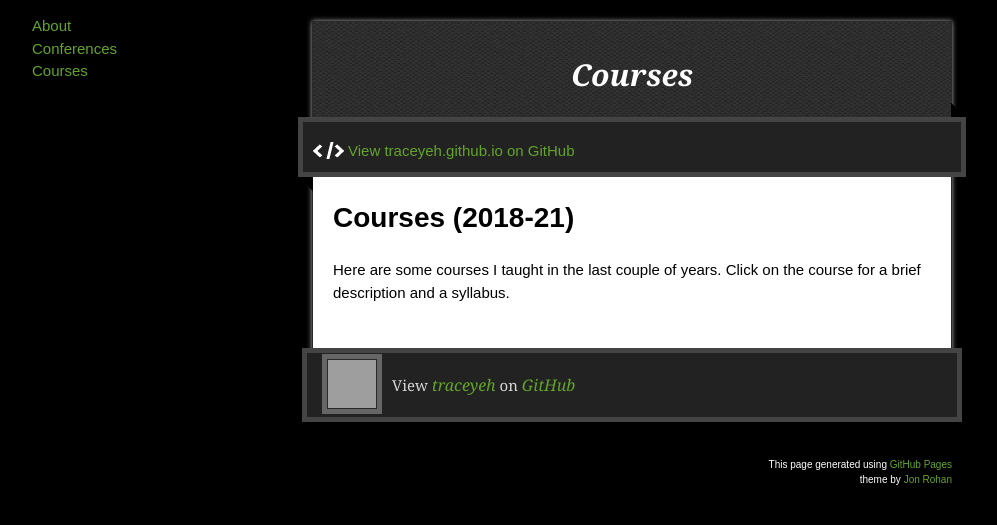
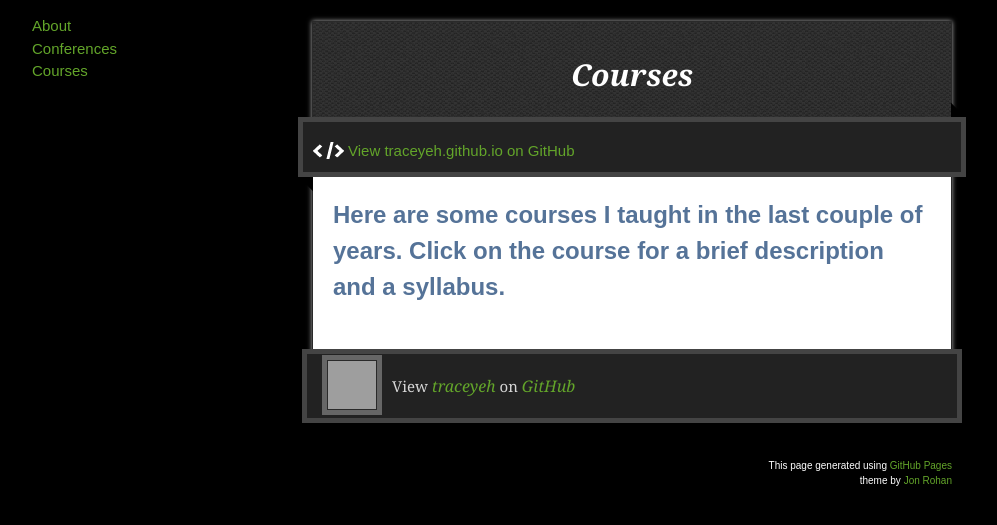
Before and after one commit to traceyeh/traceyeh.github.io, a Jekyll site: the page built from docs/courses/courses.md, in a window 1280 px wide. Shown: the top 525 px of the page, without its empty margins (8-1005 px from the left). Built offline with Jekyll 4.4.1, drawn with Linux system fonts in a browser that asks for light colours; the repository's description, which GitHub fills in, is left out; grey boxes are pictures that could not be loaded.

Commit message:
Small changes to course and conference pages

```diff
--- a/docs/courses/courses.md
+++ b/docs/courses/courses.md
@@ -3,9 +3,8 @@ title: Courses
 layout: default
 ---
 
-# Courses (2018-21)
 
-Here are some courses I taught in the last couple of years. Click on the course for a brief description and a syllabus.
+## Here are some courses I taught in the last couple of years. Click on the course for a brief description and a syllabus.
 
 <!--Syntax highlighted code block
 
```
Also changed, not shown: docs/conferences/conferences.md (+1 -3 lines).
